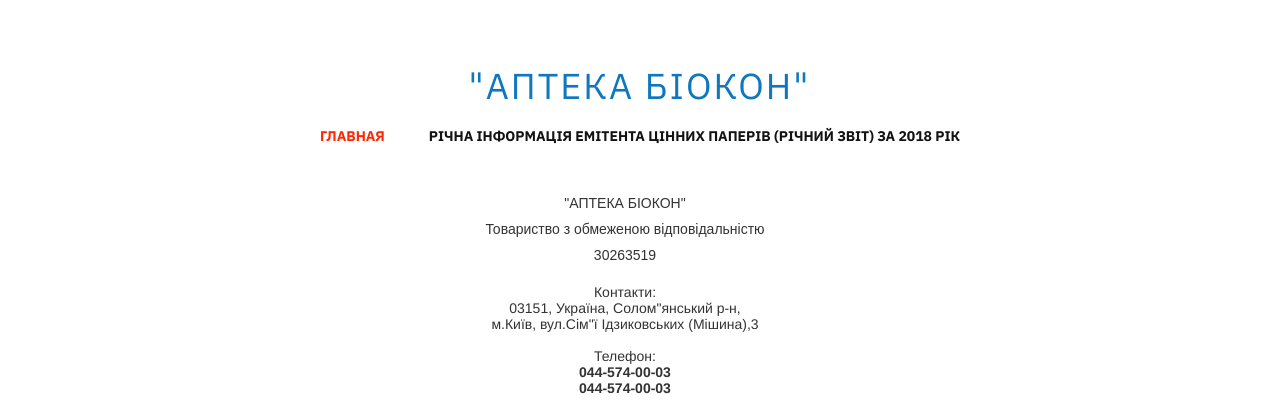
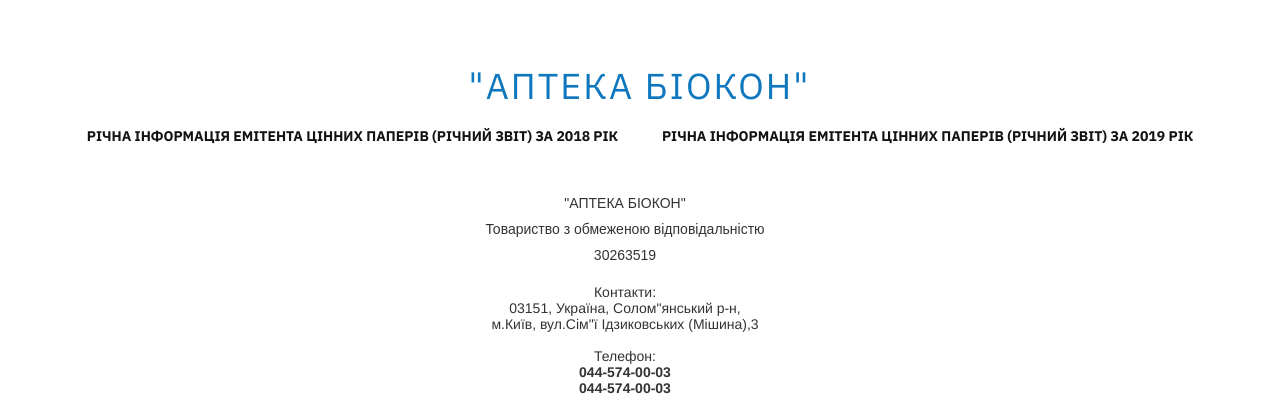
Before and after one commit to ChornousOl/ChornousOl.github.io, a plain HTML site: page biotest/index.html in a window 1280 px wide. Shown: the top 415 px of the page. Drawn offline with Linux system fonts and the light colour scheme; files that its build step writes are made by us from their sources; some icons are missing; a web font is replaced by a local one.

Commit message:
Update index.html

```diff
--- a/biotest/index.html
+++ b/biotest/index.html
@@ -43,8 +43,9 @@
 			<div class="wb_cont_inner">
 				<div id="wb_element_instance0" class="wb_element wb-menu">
 					<ul class="hmenu">
-						<!--><li class="active"><a href="" target="_self">Главная</a></li></-->
+						<!--<li class="active"><a href="" target="_self">Главная</a></li>-->
 						<li><a href="https://chornousol.github.io/biotest/reports/14042020.pdf" target="_self">Річна інформація емітента цінних паперів (річний звіт) за 2018 рік</a></li>
+						<li><a href="https://chornousol.github.io/biotest/reports/14042020.pdf" target="_self">Річна інформація емітента цінних паперів (річний звіт) за 2019 рік</a></li>
 					</ul>
 					<div class="clearfix"></div>
 				</div>
```
